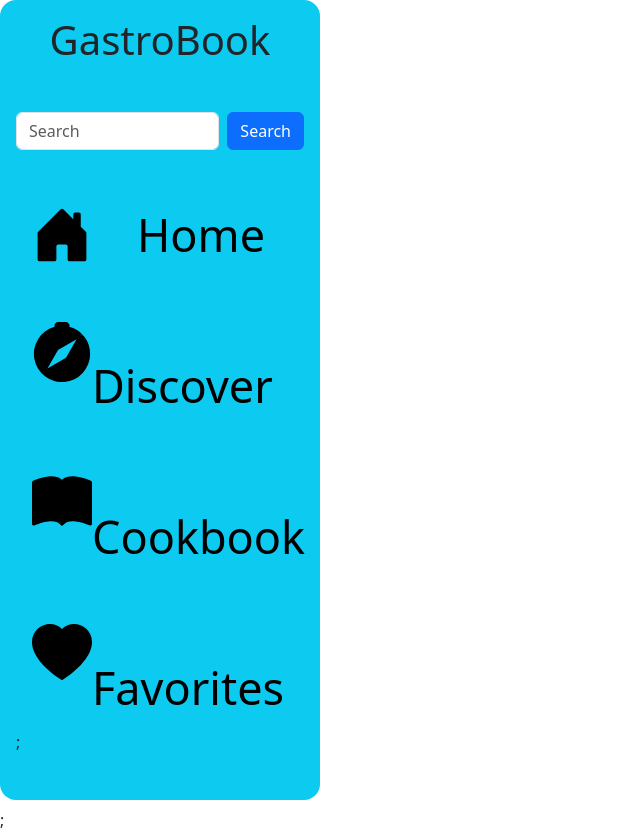
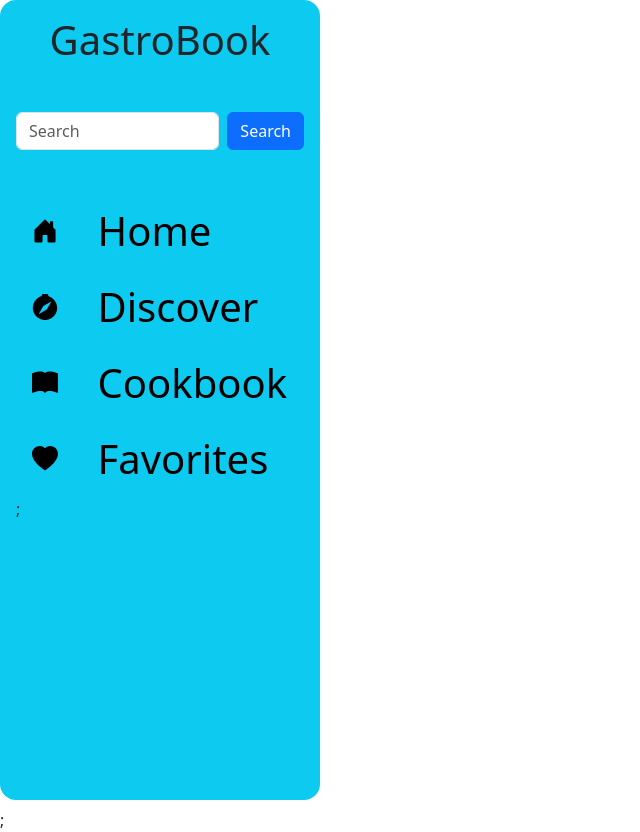
Before and after one commit to conniedeng303/GastroBookPInned, a React (Vite) app: page / in a window 1280 px wide. Shown: the whole page, without its empty margins (0-640 px from the left). Built offline with nearby package versions, Linux system fonts and the light colour scheme.

Commit message:
adjusted font size

```diff
--- a/src/Features.css
+++ b/src/Features.css
@@ -1,6 +1,6 @@
 a.nav-link.active {
     display: flex;
-    font-size: 45px;
+    font-size: 250%;
     align-items: center;
     cursor: pointer;
     color: black;
--- a/src/components/Features.tsx
+++ b/src/components/Features.tsx
@@ -27,8 +27,8 @@ function Features() {
           <a className="nav-link active" onClick={test(logo.name)}>
             <img
               src={logo.image}
-              height="60"
-              width="60"
+              height="10%"
+              width="10%"
               className="d-inline-block align-middle"
               alt=""
             />
```
